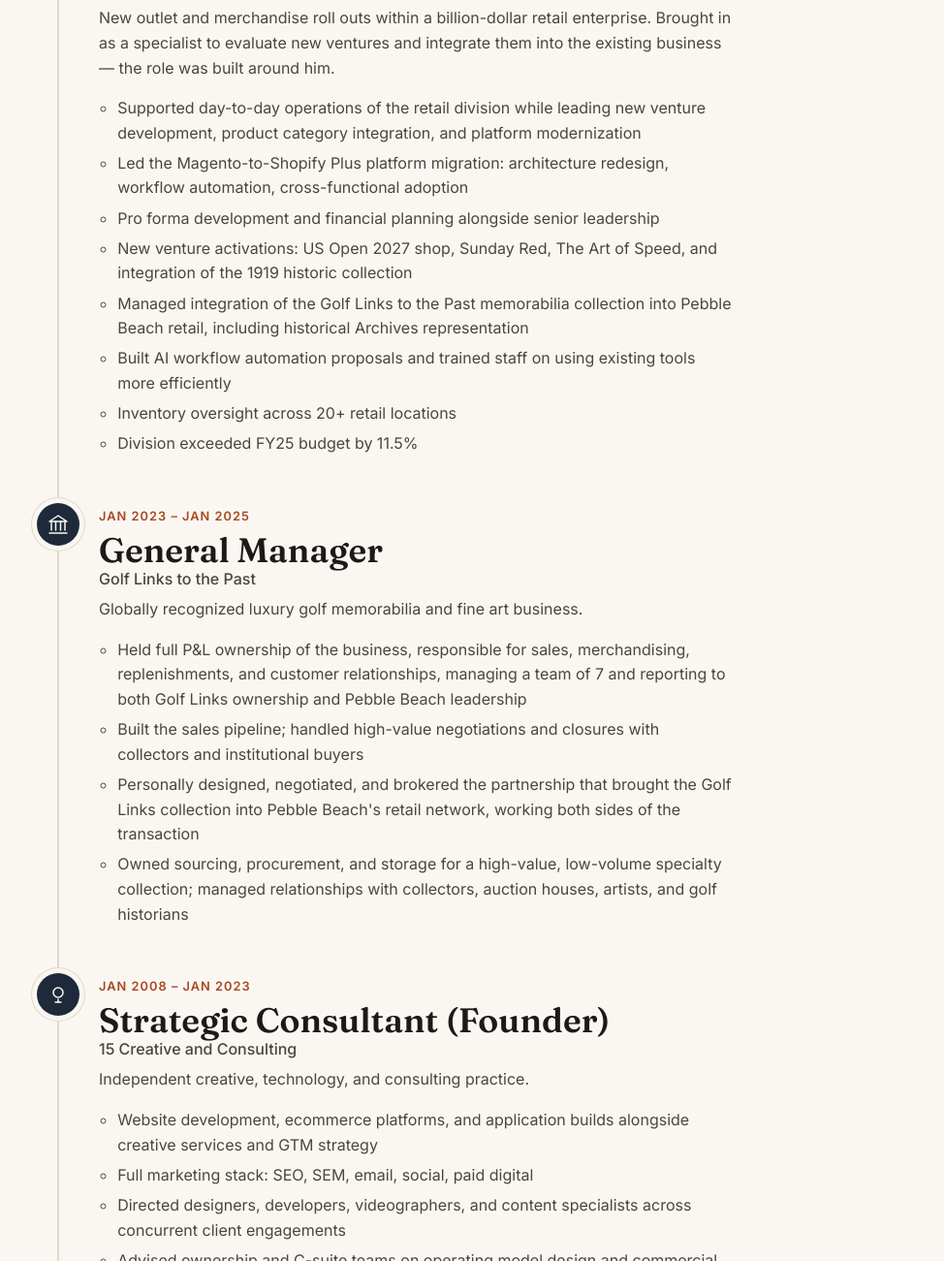
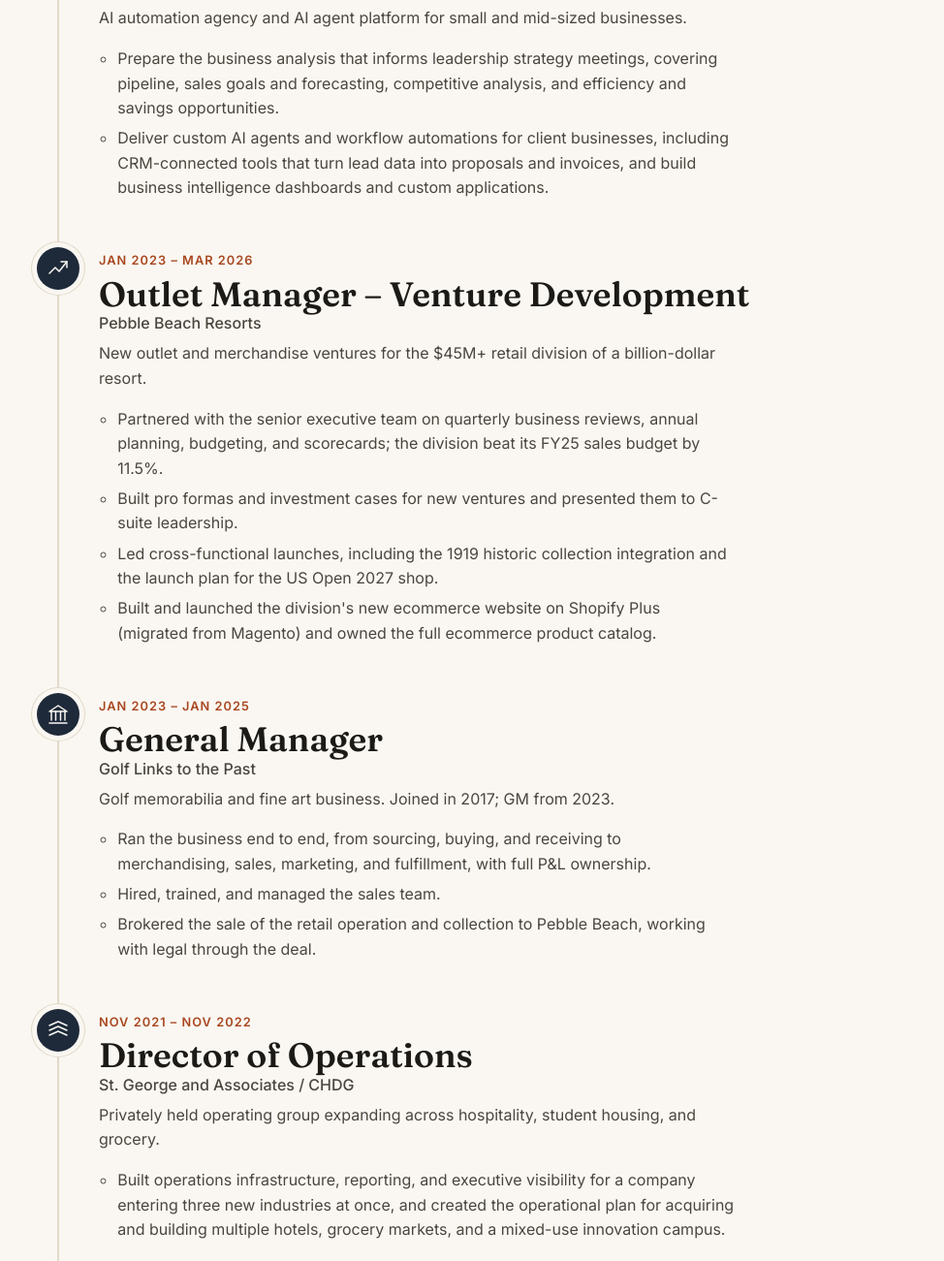
Before and after one commit to chrislittle15/15-Creative, an Astro site in the folder site/: page /experience in a window 1280 px wide. Shown: the part 682-1983 px from the top of the page at 97% size, without its empty margins (86-1060 px from the left). Built offline with nearby package versions, Linux system fonts and the light colour scheme; Astro itself is replaced by a stand-in of ours.

Commit message:
Update site to match the 2026 resume
New resume PDF at the same URL. Experience page now lists nine roles starting with AmpWorks /
AmpStack.ai, with Pebble Beach in past tense. Throughline, AI section, About page and the AI
Apps nav link are updated: all four certifications shown, Microsoft 365 and SharePoint removed,
Google Data Analytics issuer corrected, Efficiency Finder cap reads "15 cents".

Co-Authored-By: Claude Sonnet 5.5 <noreply@anthropic.com>

```diff
--- a/site/src/components/AiApps.astro
+++ b/site/src/components/AiApps.astro
@@ -11,9 +11,9 @@ const { raised = false } = Astro.props;
   <div class="wrap">
     <h2>Artificial Intelligence (AI)</h2>
     <p class="ai-tagline">The model proposes. Code decides.</p>
-    <p class="ai-lede">Chris actively uses a variety of AI tools across business operations and holds multiple AI/data certifications. He designs processes to be AI-ready so individuals and businesses can improve efficiency and workflows.</p>
+    <p class="ai-lede">Chris actively uses a variety of AI tools across business operations. He designs processes to be AI-ready so individuals and businesses can improve efficiency and workflows.</p>
     <p class="ai-lede">The Applications below are working tools that Chris built end to end.</p>
-    <p class="ai-creds">{site.certifications.filter((c) => /AI/.test(c)).join(" · ")}</p>
+    <p class="ai-creds">{site.certifications.join(" · ")}</p>
     <div class="ai-grid">
       {aiApps.map((app) => (
         <div class:list={["card", "ai-card", { "ai-card--link": app.href }]}>
@@ -41,6 +41,7 @@ const { raised = false } = Astro.props;
 </section>
 
 <style>
+  #ai { scroll-margin-top: 9rem; }
   .ai-tagline { font-family: var(--font-display); font-style: italic; font-size: 1.2rem; color: var(--accent); margin: -0.2rem 0 0.9rem; }
   .ai-lede { font-size: 1.05rem; max-width: 65ch; }
   .ai-creds { font-size: 0.85rem; color: var(--ink-soft); letter-spacing: 0.02em; margin-top: -0.25rem; }
--- a/site/src/components/Nav.astro
+++ b/site/src/components/Nav.astro
@@ -5,7 +5,7 @@ const navItems = [
   { href: "/", label: "Home" },
   { href: "/about", label: "About" },
   { href: "/experience", label: "Resume" },
-  { href: "/services/#ai", label: "AI Apps" },
+  { href: "/#ai", label: "AI Apps" },
   { href: "/portfolio", label: "15 Creative" },
   { href: "/services", label: "Services" },
   { href: "/contact", label: "Contact" },
--- a/site/src/data/aiApps.ts
+++ b/site/src/data/aiApps.ts
@@ -27,7 +27,7 @@ export const aiApps: AiApp[] = [
   {
     name: "Efficiency Finder",
     summary:
-      "A five-minute interview that maps your work week and shows where a tool, an automation, an AI agent or a habit change would save time. The model proposes; code does the hours math. About 5 cents per interview, hard-capped at 15.",
+      "A five-minute interview that maps your work week and shows where a tool, an automation, an AI agent or a habit change would save time. The model proposes; code does the hours math. About 5 cents per interview, hard-capped at 15 cents.",
     status: "Live",
     href: "/efficiency-finder/",
     image: "/images/ai/efficiency-finder.svg",
--- a/site/src/data/experience.ts
+++ b/site/src/data/experience.ts
@@ -11,21 +11,27 @@ export type ExperienceEntry = {
 
 export const experience: ExperienceEntry[] = [
   {
+    icon: "web",
+    role: "Business Operations & AI Enablement Consultant",
+    org: "AmpWorks / AmpStack.ai",
+    dates: "Jun 2026 – Present",
+    summary: "AI automation agency and AI agent platform for small and mid-sized businesses.",
+    bullets: [
+      "Prepare the business analysis that informs leadership strategy meetings, covering pipeline, sales goals and forecasting, competitive analysis, and efficiency and savings opportunities.",
+      "Deliver custom AI agents and workflow automations for client businesses, including CRM-connected tools that turn lead data into proposals and invoices, and build business intelligence dashboards and custom applications.",
+    ],
+  },
+  {
     icon: "trending-up",
-    role: "Venture Development",
+    role: "Outlet Manager – Venture Development",
     org: "Pebble Beach Resorts",
-    dates: "Jan 2023 – Present",
-    summary:
-      "New outlet and merchandise roll outs within a billion-dollar retail enterprise. Brought in as a specialist to evaluate new ventures and integrate them into the existing business — the role was built around him.",
+    dates: "Jan 2023 – Mar 2026",
+    summary: "New outlet and merchandise ventures for the $45M+ retail division of a billion-dollar resort.",
     bullets: [
-      "Supported day-to-day operations of the retail division while leading new venture development, product category integration, and platform modernization",
-      "Led the Magento-to-Shopify Plus platform migration: architecture redesign, workflow automation, cross-functional adoption",
-      "Pro forma development and financial planning alongside senior leadership",
-      "New venture activations: US Open 2027 shop, Sunday Red, The Art of Speed, and integration of the 1919 historic collection",
-      "Managed integration of the Golf Links to the Past memorabilia collection into Pebble Beach retail, including historical Archives representation",
-      "Built AI workflow automation proposals and trained staff on using existing tools more efficiently",
-      "Inventory oversight across 20+ retail locations",
-      "Division exceeded FY25 budget by 11.5%",
+      "Partnered with the senior executive team on quarterly business reviews, annual planning, budgeting, and scorecards; the division beat its FY25 sales budget by 11.5%.",
+      "Built pro formas and investment cases for new ventures and presented them to C-suite leadership.",
+      "Led cross-functional launches, including the 1919 historic collection integration and the launch plan for the US Open 2027 shop.",
+      "Built and launched the division's new ecommerce website on Shopify Plus (migrated from Magento) and owned the full ecommerce product catalog.",
     ],
   },
   {
@@ -33,12 +39,21 @@ export const experience: ExperienceEntry[] = [
     role: "General Manager",
     org: "Golf Links to the Past",
     dates: "Jan 2023 – Jan 2025",
-    summary: "Globally recognized luxury golf memorabilia and fine art business.",
+    summary: "Golf memorabilia and fine art business. Joined in 2017; GM from 2023.",
     bullets: [
-      "Held full P&L ownership of the business, responsible for sales, merchandising, replenishments, and customer relationships, managing a team of 7 and reporting to both Golf Links ownership and Pebble Beach leadership",
-      "Built the sales pipeline; handled high-value negotiations and closures with collectors and institutional buyers",
-      "Personally designed, negotiated, and brokered the partnership that brought the Golf Links collection into Pebble Beach's retail network, working both sides of the transaction",
-      "Owned sourcing, procurement, and storage for a high-value, low-volume specialty collection; managed relationships with collectors, auction houses, artists, and golf historians",
+      "Ran the business end to end, from sourcing, buying, and receiving to merchandising, sales, marketing, and fulfillment, with full P&L ownership.",
+      "Hired, trained, and managed the sales team.",
+      "Brokered the sale of the retail operation and collection to Pebble Beach, working with legal through the deal.",
+    ],
+  },
+  {
+    icon: "layers",
+    role: "Director of Operations",
+    org: "St. George and Associates / CHDG",
+    dates: "Nov 2021 – Nov 2022",
+    summary: "Privately held operating group expanding across hospitality, student housing, and grocery.",
+    bullets: [
+      "Built operations infrastructure, reporting, and executive visibility for a company entering three new industries at once, and created the operational plan for acquiring and building multiple hotels, grocery markets, and a mixed-use innovation campus.",
     ],
   },
   {
@@ -46,23 +61,11 @@ export const experience: ExperienceEntry[] = [
     role: "Strategic Consultant (Founder)",
     org: "15 Creative and Consulting",
     dates: "Jan 2008 – Jan 2023",
-    summary: "Independent creative, technology, and consulting practice.",
+    summary: "Creative, technology, and consulting practice, run alongside other roles.",
     bullets: [
-      "Website development, ecommerce platforms, and application builds alongside creative services and GTM strategy",
-      "Full marketing stack: SEO, SEM, email, social, paid digital",
-      "Directed designers, developers, videographers, and content specialists across concurrent client engagements",
-      "Advised ownership and C-suite teams on operating model design and commercial growth, training teams to operate independently before moving on",
-    ],
-  },
-  {
-    icon: "layers",
-    role: "Director of Operations",
-    org: "St. George and Associates / CHDG",
-    dates: "Nov 2021 – Nov 2022",
-    summary: "Multi-vertical expansion across hospitality, student housing, and grocery.",
-    bullets: [
-      "Built operational infrastructure and GTM frameworks across distributed teams during rapid multi-vertical growth",
-      "Created the operational plan for acquisition and ground-up construction across multiple markets/delis, hotels, an educational campus, and a property management network",
+      "Advised C-suite and ownership teams on operating models, go-to-market strategy, and growth.",
+      "Designed the practice's service packages and pricing.",
+      "Delivered web, ecommerce, and app builds and full marketing services, and coordinated product shoots and graphic and video ad campaigns.",
     ],
   },
   {
@@ -82,11 +85,10 @@ export const experience: ExperienceEntry[] = [
     role: "Director of Operations (Co-Founder)",
     org: "REPE Training LLC",
     dates: "Aug 2010 – Jul 2014",
-    summary: "SaaS-adjacent online education platform for real estate licensing exam prep, built from scratch.",
+    summary: "Subscription-based online education platform for real estate licensing candidates, built from scratch.",
     bullets: [
-      "Owned product architecture and content delivery workflows",
-      "Built the commission plan, hired and trained the sales team",
-      "Designed the institutional outreach strategy behind school and institution partnerships",
+      "Designed the platform's UX/UI and workflow with the lead programmer and set the subscription pricing and packages.",
+      "Built the sales commission plan, hired and trained the outside sales team, and built partnerships with schools and institutions.",
     ],
   },
   {
@@ -110,8 +112,8 @@ export const experience: ExperienceEntry[] = [
     summary:
       "Early digital out-of-home and in-store media company bringing programmatic content delivery to retail — 2004, before streaming infrastructure existed as we know it now.",
     bullets: [
-      "Founding commercial and creative leader; configured software on early streaming/digital signage platforms",
-      "Produced commercial media content, installed servers and display equipment in retail locations, managed enterprise client relationships",
+      "Co-led commercial and creative work, configured early digital signage software, produced media content, and wrote and negotiated client contracts and managed accounts for retail and restaurant locations.",
+      "Served on the board of directors.",
     ],
   },
 ];
--- a/site/src/data/site.ts
+++ b/site/src/data/site.ts
@@ -12,23 +12,23 @@ export const site = {
   aboutPhilosophy:
     "A website is a peek into your identity and it should demonstrate not only your unique style but it should also clearly convey your products, services and personality.",
   throughline:
-    "Early digital signage and streaming tech in 2004 (Allodic) through hands-on creative and platform building (15 Creative) through enterprise operations and AI workflow automation today (Pebble Beach) — one 20-year arc of building with emerging technology, not three unrelated jobs.",
+    "Early digital signage and streaming tech in 2004 (Allodic) through hands-on creative and platform building (15 Creative) through enterprise operations at Pebble Beach, and AI workflow automation for client businesses at AmpWorks today — one 20-year arc of building with emerging technology, not three unrelated jobs.",
   founderStory:
     "Chris Little established 15 Creative, bringing expertise in videography, web design, graphic design, and marketing since 2004. Founded or co-founded four companies. Previously Vice President of Creative for a San Diego digital signage firm (Allodic).",
   education: "B.S. Mechanical Engineering, UC Santa Barbara, Dean's Honors, 2002",
   certifications: [
     "Agentic AI and AI Agents: A Primer for Leaders (Vanderbilt University)",
     "AI Fundamentals (Google)",
-    "Google Data Analytics (Coursera)",
+    "Google Data Analytics (Google)",
     "SQL for Data Science (UC Davis)",
   ],
   technology: [
-    "Adobe Creative Suite", "Figma", "Microsoft 365", "SharePoint", "Google Workspace",
+    "Adobe Creative Suite", "Figma", "Google Workspace",
     "Shopify", "WordPress", "Salesforce", "SQL", "HTML/CSS/PHP",
     "AI workflow automation", "Python and JavaScript (working knowledge)",
   ],
   aiNote:
-    "Chris actively uses AI tools (including Claude and Gemini) across business operations, holds multiple AI/data certifications, and contributed to the strategy and development of AmpStack.ai, an AI workflow automation platform. He designs processes to be AI-ready from the start — a practitioner, not a certificate collector.",
+    "Chris actively uses AI tools (including Claude and Gemini) across business operations and delivers AI agents and workflow automations for client businesses at AmpWorks / AmpStack.ai, an AI automation agency and AI agent platform. He designs processes to be AI-ready from the start — a practitioner, not a certificate collector.",
   lawsonLittle: {
     name: "Lawson Little Jr.",
     text: "Chris's grandfather: 1940 US Open champion, World Golf Hall of Fame inductee.",
```
Also changed, not shown: 1 other file.
